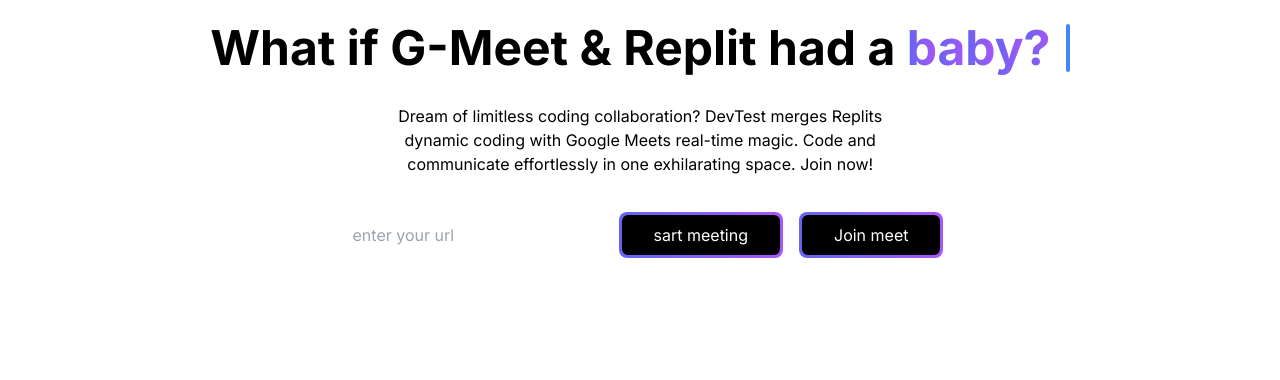
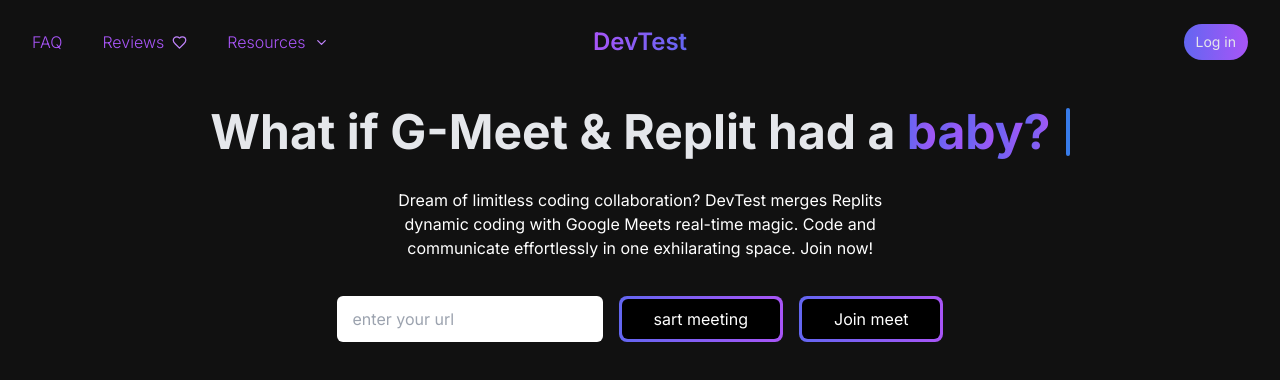
Before and after one commit to VineeTagarwaL-code/DevTest, a Next.js app: page / in a window 1280 px wide. Shown: the top 380 px of the page. Built offline with nearby package versions, Linux system fonts and the light colour scheme.

Commit message:
feat: added the peices

```diff
--- a/app/page.tsx
+++ b/app/page.tsx
@@ -1,9 +1,10 @@
-import { TypewriterEffectSmoothDemo } from "@/components/ui/typewriter/typewriter";
 import Main from "@/components/main";
+import Navbar from "@/components/navbar";
 export default function Home() {
   return (
-    <div className="min-h-screen w-screen bg-[#ffffff] flex flex-col    ">
-      <TypewriterEffectSmoothDemo />
+    <div className="min-h-screen w-screen bg-[#111111] flex flex-col    ">
+      <Navbar />
+
       <Main />
     </div>
   );
--- a/components/main.tsx
+++ b/components/main.tsx
@@ -1,14 +1,14 @@
 import "animate.css";
-
+import { TypewriterEffect } from "./ui/typewriter/typewriter";
 export function Main() {
   return (
-    <>
+    <div className="flex flex-col justify-center items-center">
+      <TypewriterEffect />
       <div className="flex flex-col items-center justify-center space-y-4">
-
-        <p className=" md:w-[38%] animate__animated animate__backInUp delay-2000 mb-5 text-center">
+        <p className=" md:w-[38%] animate__animated animate__backInUp delay-2000 mb-5 text-center text-white ">
           Dream of limitless coding collaboration? DevTest merges Replits
-          dynamic coding with Google Meets real-time magic. Code and
-          communicate effortlessly in one exhilarating space. Join now!
+          dynamic coding with Google Meets real-time magic. Code and communicate
+          effortlessly in one exhilarating space. Join now!
         </p>
         <div className="flex space-x-4">
           <input
@@ -30,7 +30,7 @@
           </button>
         </div>
       </div>
-    </>
+    </div>
   );
 }
 
--- a/components/ui/typewriter/typewriter.tsx
+++ b/components/ui/typewriter/typewriter.tsx
@@ -1,37 +1,44 @@
 "use client";
 import { TypewriterEffectSmooth } from "./typewriter-effect";
-export function TypewriterEffectSmoothDemo() {
+export function TypewriterEffect() {
   const words = [
     {
       text: "What",
+      className: "text-gray-200",
     },
     {
       text: "if",
+      className: "text-gray-200",
     },
     {
       text: "G-Meet",
+      className: "text-gray-200",
     },
     {
       text: "&",
+      className: "text-gray-200",
     },
     {
       text: "Replit",
-    }, {
+      className: "text-gray-200",
+    },
+    {
       text: "had",
+      className: "text-gray-200",
     },
     {
       text: "a",
+      className: "text-gray-200",
     },
     {
       text: "baby?",
-      className: "text-transparent bg-gradient-to-r from-indigo-500 to-purple-500 bg-clip-text hover:from-pink-500 hover:to-yellow-500 focus:outline-none focus:ring focus:border-blue-300 active:bg-indigo-800 ",
+      className:
+        "text-transparent bg-gradient-to-r from-indigo-500 to-purple-500 bg-clip-text hover:from-pink-500 hover:to-yellow-500 focus:outline-none focus:ring focus:border-blue-300 active:bg-indigo-800 ",
     },
   ];
   return (
-    <div className="flex flex-col items-center justify-center   ">
-
-      <TypewriterEffectSmooth words={words} />
-
+    <div className="flex flex-col items-center justify-center">
+      <TypewriterEffectSmooth words={words} className="text-white" />
     </div>
   );
 }
```
